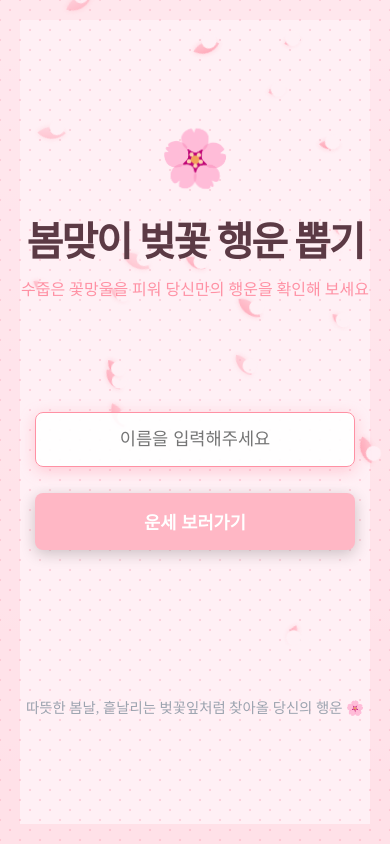
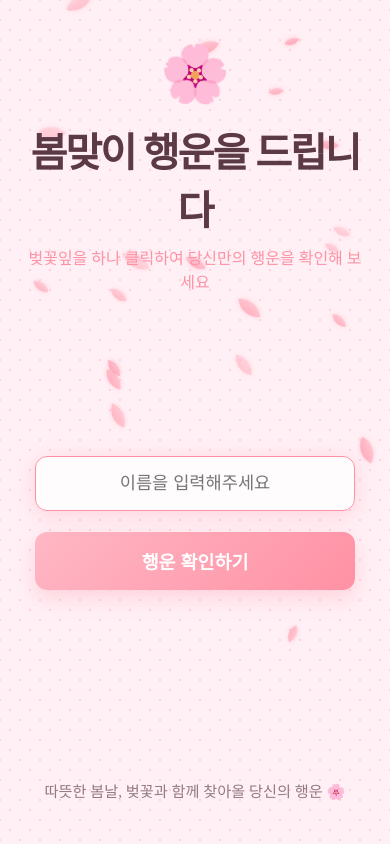
Before and after one commit to KIN0PIOO/-fortune-cookie, a React (Vite) app: page / in a window 390 px wide. Built offline with nearby package versions, Linux system fonts and the light colour scheme.

Commit message:
spring edtion 3

```diff
--- a/src/App.css
+++ b/src/App.css
@@ -4,7 +4,7 @@
   flex-direction: column;
   align-items: center;
   justify-content: center;
-  padding: 1rem;
+  padding: 1.5rem;
   width: 100%;
   max-width: 1200px;
   margin: 0 auto;
@@ -13,42 +13,27 @@
   overflow-x: hidden;
 }
 
-/* Decorative background overlay */
-.pattern-overlay {
-  position: absolute;
-  top: 0;
-  left: 0;
-  width: 100%;
-  height: 100%;
-  border: 20px solid transparent;
-  border-image: linear-gradient(to bottom, var(--color-primary), var(--color-secondary)) 1;
-  opacity: 0.15;
-  pointer-events: none;
-  z-index: -1;
-}
-
 header {
-  margin-bottom: 3rem;
+  margin-bottom: 3.5rem;
   text-align: center;
   position: relative;
 }
 
-.cherry-blossom {
+.cherry-blossom-emoji {
   font-size: 3.5rem;
-  margin: 0 auto 1rem;
+  margin: 0 auto 0.8rem;
   animation: float 3s ease-in-out infinite;
   display: inline-block;
-  user-select: none;
 }
 
 @keyframes float {
   0% { transform: translateY(0px) rotate(0deg); }
-  50% { transform: translateY(-10px) rotate(5deg); }
+  50% { transform: translateY(-8px) rotate(5deg); }
   100% { transform: translateY(0px) rotate(0deg); }
 }
 
 h1 {
-  font-size: 4rem;
+  font-size: 3.5rem;
   color: var(--color-text);
   margin-bottom: 0.5rem;
   font-weight: 700;
@@ -68,15 +53,16 @@ h1 {
   align-items: center;
   justify-content: center;
   position: relative;
-  min-height: 400px;
+  min-height: 350px;
   width: 100%;
 }
 
+/* Name Input Section */
 .name-input-container {
   display: flex;
   flex-direction: column;
   align-items: center;
-  gap: 1.5rem;
+  gap: 1.2rem;
   width: 100%;
   max-width: 320px;
   animation: fadeIn 0.8s ease;
@@ -85,112 +71,143 @@ h1 {
 .name-input {
   width: 100%;
   padding: 1rem 1.5rem;
-  border-radius: 8px;
-  border: 1px solid #ddd;
-  background: rgba(255, 255, 255, 0.9);
+  border-radius: 12px;
+  border: 1px solid #ff91a422;
+  background: rgba(255, 255, 255, 0.8);
+  backdrop-filter: blur(5px);
   font-size: 1.1rem;
   text-align: center;
   transition: all 0.3s;
-  box-shadow: 0 4px 10px rgba(0, 0, 0, 0.05);
+  box-shadow: 0 4px 15px rgba(255, 145, 164, 0.1);
+  color: var(--color-text);
 }
 
 .name-input:focus {
   outline: none;
   border-color: var(--color-secondary);
-  box-shadow: 0 4px 15px rgba(255, 145, 164, 0.4);
+  box-shadow: 0 4px 20px rgba(255, 145, 164, 0.3);
   transform: translateY(-2px);
 }
 
 .start-btn {
   width: 100%;
   padding: 1rem;
-  background: var(--color-primary);
+  background: linear-gradient(135deg, var(--color-primary), var(--color-secondary));
   color: white;
   border: none;
-  border-radius: 8px;
-  font-size: 1.1rem;
+  border-radius: 12px;
+  font-size: 1.15rem;
   font-weight: bold;
   cursor: pointer;
   transition: all 0.3s;
-  box-shadow: 0 4px 15px rgba(0, 0, 0, 0.2);
+  box-shadow: 0 8px 20px rgba(255, 145, 164, 0.3);
 }
 
 .start-btn:hover {
-  background: var(--color-secondary);
-  transform: translateY(-2px);
-  box-shadow: 0 6px 20px rgba(0, 0, 0, 0.3);
+  transform: translateY(-3px);
+  box-shadow: 0 12px 25px rgba(255, 145, 164, 0.4);
 }
 
-@keyframes fadeIn {
-  from {
-    opacity: 0;
-    transform: translateY(10px);
-  }
-
-  to {
-    opacity: 1;
-    transform: translateY(0);
-  }
-}
-
+/* Blossoms Grid */
 .blossoms-grid {
   display: flex;
+  justify-content: center;
   gap: 3rem;
   transition: all 0.6s cubic-bezier(0.175, 0.885, 0.32, 1.275);
-  perspective: 1000px;
-  /* Essential for 3D context */
 }
 
 .blossoms-grid.focused {
   gap: 0;
-  transform: translateY(-20px) scale(1.1);
+  transform: scale(1.2);
 }
 
-.blossom-wrapper {
-  display: flex;
-  justify-content: center;
-  transition: all 0.5s ease;
-  position: relative;
+/* Reveal Area */
+.reveal-area {
+  animation: fadeInDown 0.8s ease;
+  text-align: center;
+  width: 100%;
+  max-width: 450px;
+}
+
+.user-name-tag {
+    background: linear-gradient(135deg, var(--color-primary), var(--color-secondary));
+    color: white;
+    padding: 0.5rem 1.5rem;
+    border-radius: 25px;
+    font-size: 1.25rem;
+    font-weight: bold;
+    margin-bottom: 2rem;
+    display: inline-block;
+    box-shadow: 0 4px 15px rgba(255, 145, 164, 0.3);
+    z-index: 2;
+}
+
+.fortune-paper-box {
+  background: rgba(255, 255, 255, 0.8);
+  backdrop-filter: blur(10px);
+  border-radius: 24px;
+  padding: 3rem 2rem;
+  box-shadow: 0 15px 40px rgba(255, 145, 164, 0.15);
+  border: 1px solid rgba(255, 255, 255, 0.6);
+}
+
+.fortune-text {
+  font-size: 1.5rem;
+  line-height: 1.6;
+  color: var(--color-text);
+  margin-bottom: 2rem;
+  word-break: keep-all;
+  font-weight: 500;
+}
+
+.lucky-numbers {
+    background: rgba(255, 209, 220, 0.3);
+    display: inline-block;
+    padding: 0.8rem 1.5rem;
+    border-radius: 30px;
+    color: var(--color-text);
+    font-weight: bold;
+    font-size: 1.1rem;
+    margin-bottom: 2.5rem;
+}
+
+.reset-btn {
+  background: rgba(255, 255, 255, 0.6);
+  color: var(--color-secondary);
+  border: 1.5px solid var(--color-secondary);
+  border-radius: 30px;
+  padding: 0.8rem 2rem;
+  font-size: 1.05rem;
+  font-weight: 700;
+  cursor: pointer;
+  transition: all 0.3s;
+}
+
+.reset-btn:hover {
+  background: var(--color-secondary);
+  color: white;
+  transform: scale(1.05);
+}
+
+@keyframes fadeIn {
+  from { opacity: 0; transform: translateY(10px); }
+  to { opacity: 1; transform: translateY(0); }
+}
+
+@keyframes fadeInDown {
+  from { opacity: 0; transform: translateY(-20px); }
+  to { opacity: 1; transform: translateY(0); }
 }
 
 footer {
-  margin-top: 4rem;
-  color: #9ca3af;
-  font-size: 0.9rem;
+  margin-top: 5rem;
+  color: #947a83;
+  font-size: 0.95rem;
 }
 
 @media (max-width: 600px) {
-  .App {
-    padding: 0.5rem;
-  }
-
-  header {
-    margin-bottom: 2rem;
-  }
-
-  h1 {
-    font-size: 2.5rem;
-  }
-
-  .subtitle {
-    font-size: 1rem;
-  }
-
-  .blossoms-grid {
-    flex-direction: row;
-    /* 세로 대신 가로 유지 */
-    gap: 1rem;
-    /* 간격 축소 */
-    transform: scale(0.8);
-    /* 전체적으로 축소 */
-  }
-
-  .blossoms-grid.focused {
-    transform: translateY(-10px) scale(1);
-    gap: 0;
-  }
-
-  .game-area {
-    min-height: 300px;
-  }
+  h1 { font-size: 2.5rem; }
+  .subtitle { font-size: 1rem; }
+  .blossoms-grid { gap: 1rem; transform: scale(0.85); }
+  .fortune-text { font-size: 1.3rem; }
 }
--- a/src/App.jsx
+++ b/src/App.jsx
@@ -2,7 +2,6 @@ import { useState } from 'react'
 import './App.css'
 import { fortunes } from './data/fortunes'
 import CherryBlossom from './components/CherryBlossom'
-import FortuneSlip from './components/FortuneSlip'
 import CherryBlossomPetals from './components/CherryBlossomPetals'
 
 function App() {
@@ -17,7 +16,7 @@ function App() {
     setGameState('CHOOSING');
   };
 
-  const handleBlossomClick = (id) => {
+  const handlePetalClick = (id) => {
     if (gameState !== 'CHOOSING') return;
 
     setSelectedId(id);
@@ -29,7 +28,7 @@ function App() {
     setTimeout(() => {
       setFortune(randomFortune);
       setGameState('REVEALED');
-    }, 1000); // slightly longer for the beautiful bloom animation
+    }, 1300);
   };
 
   const handleReset = () => {
@@ -43,9 +42,9 @@ function App() {
       <CherryBlossomPetals />
       <div className="pattern-overlay"></div>
       <header>
-        <div className="cherry-blossom">🌸</div>
-        <h1>봄맞이 벚꽃 행운 뽑기</h1>
-        <p className="subtitle">수줍은 꽃망울을 피워 당신만의 행운을 확인해 보세요</p>
+        <div className="cherry-blossom-emoji">🌸</div>
+        <h1>봄맞이 행운을 드립니다</h1>
+        <p className="subtitle">벚꽃잎을 하나 클릭하여 당신만의 행운을 확인해 보세요</p>
       </header>
 
       <main className="game-area">
@@ -64,7 +63,7 @@ function App() {
               className="start-btn"
               onClick={(e) => handleStart(e.target.previousSibling.value)}
             >
-              운세 보러가기
+              행운 확인하기
             </button>
           </div>
         )}
@@ -72,13 +71,14 @@ function App() {
         {gameState !== 'REVEALED' && gameState !== 'ENTERING_NAME' && (
           <div className={`blossoms-grid ${gameState !== 'CHOOSING' ? 'focused' : ''}`}>
             {[1, 2, 3].map((id) => {
-              if (gameState !== 'CHOOSING' && selectedId !== id) return null;
+              // During blooming, only show the selected one
+              if (gameState === 'BLOOMING' && selectedId !== id) return null;
 
               return (
                 <div key={id} className={`blossom-wrapper ${selectedId === id ? 'active' : ''}`}>
                   <CherryBlossom
                     isOpen={selectedId === id && gameState !== 'CHOOSING'}
-                    onClick={() => handleBlossomClick(id)}
+                    onClick={() => handlePetalClick(id)}
                   />
                 </div>
               );
@@ -87,12 +87,27 @@ function App() {
         )}
 
         {gameState === 'REVEALED' && (
-          <FortuneSlip message={fortune} userName={userName} onReset={handleReset} />
+          <div className="reveal-area">
+            <div className="user-name-tag">{userName}님의 벚꽃 행운</div>
+            <div className="fortune-paper-box">
+              <p className="fortune-text">"{userName}님의 찾아올 봄날은 {fortune}"</p>
+              <div className="lucky-numbers">
+                행운의 숫자: {(() => {
+                  const numbers = new Set();
+                  while (numbers.size < 6) {
+                    numbers.add(Math.floor(Math.random() * 45) + 1);
+                  }
+                  return Array.from(numbers).sort((a, b) => a - b).join(', ');
+                })()}
+              </div>
+              <button className="reset-btn" onClick={handleReset}>다른 꽃잎 뽑기</button>
+            </div>
+          </div>
         )}
       </main>
 
       <footer>
-        <p>따뜻한 봄날, 흩날리는 벚꽃잎처럼 찾아올 당신의 행운 🌸</p>
+        <p>따뜻한 봄날, 벚꽃과 함께 찾아올 당신의 행운 🌸</p>
       </footer>
     </div>
   )
--- a/src/components/CherryBlossom.css
+++ b/src/components/CherryBlossom.css
@@ -1,126 +1,84 @@
-.blossom-container {
+.petal-3d-container {
     position: relative;
-    width: 150px;
-    height: 150px;
+    width: 180px;
+    height: 180px;
     cursor: pointer;
     display: flex;
     justify-content: center;
     align-items: center;
     transition: transform 0.3s ease;
+    perspective: 1000px;
 }
 
-.blossom-container:hover {
-    transform: translateY(-5px) scale(1.05);
+.petal-3d-container:hover {
+    transform: translateY(-8px) scale(1.05);
 }
 
-/* Base flower setting */
-.flower {
+.petal-main {
     position: relative;
-    width: 60px;
-    height: 60px;
-    transition: all 0.8s cubic-bezier(0.25, 0.8, 0.25, 1);
-    transform: scale(0.8);
+    width: 100%;
+    height: 100%;
+    display: flex;
+    justify-content: center;
+    align-items: center;
+    transition: all 1.3s cubic-bezier(0.25, 1, 0.5, 1);
+    z-index: 5;
 }
 
-.blossom-container.open .flower {
-    transform: scale(1.5) rotate(15deg);
+.petal-img {
+    width: 140px;
+    height: auto;
+    object-fit: contain;
+    filter: drop-shadow(0 5px 15px rgba(255, 145, 164, 0.2));
 }
 
-/* Petals */
-.petal {
-    position: absolute;
-    width: 40px;
-    height: 60px;
-    background: linear-gradient(135deg, #ffb7c5, #ff91a4);
-    border-radius: 50% 50% 10% 10%;
-    transform-origin: bottom center;
-    top: -20px;
-    left: 10px;
-    box-shadow: 0 0 10px rgba(255, 145, 164, 0.3);
-    transition: all 0.8s cubic-bezier(0.25, 0.8, 0.25, 1);
-    opacity: 0.9;
+/* Fluttering Away Animation (Whole Petal) */
+.petal-3d-container.open .petal-main {
+    /* Flies up and into the wind, spinning and shrinking */
+    transform: translate(250px, -350px) rotate3d(1, 1, 1, 360deg) scale(0.1);
+    opacity: 0;
+    pointer-events: none;
 }
 
-/* Small indentation at the top of petal (cherry blossom signature) */
-.petal::after {
-    content: '';
+/* Shadow underneath the petal */
+.shadow {
     position: absolute;
-    top: -5px;
+    bottom: 25px;
     left: 50%;
     transform: translateX(-50%);
-    width: 15px;
+    width: 100px;
     height: 15px;
-    background: var(--color-bg); /* Match app background to cut out */
+    background: rgba(0, 0, 0, 0.08);
     border-radius: 50%;
+    filter: blur(5px);
     transition: all 0.8s ease;
+    z-index: 1;
 }
 
-/* Initial closed bud state (petals wrapped tightly) */
-.p1 { transform: rotate(0deg) scaleY(0.6); z-index: 5; }
-.p2 { transform: rotate(72deg) scaleY(0.6); z-index: 4; }
-.p3 { transform: rotate(144deg) scaleY(0.6); z-index: 3; }
-.p4 { transform: rotate(216deg) scaleY(0.6); z-index: 2; }
-.p5 { transform: rotate(288deg) scaleY(0.6); z-index: 1; }
+.petal-3d-container.open .shadow {
+    width: 0;
+    opacity: 0;
+}
 
-.center {
+/* Visual particles */
+.petal-particle {
     position: absolute;
     top: 50%;
     left: 50%;
-    transform: translate(-50%, -50%);
-    width: 15px;
-    height: 15px;
-    background: #ffccb6;
-    border-radius: 50%;
-    box-shadow: 0 0 8px #ff91a4;
-    z-index: 6;
-    opacity: 0;
-    transition: opacity 0.8s ease;
-}
-
-/* Blooming (open) state */
-.flower.blooming .p1 { transform: rotate(0deg) translateY(-25px) scale(1); }
-.flower.blooming .p2 { transform: rotate(72deg) translateY(-25px) scale(1); }
-.flower.blooming .p3 { transform: rotate(144deg) translateY(-25px) scale(1); }
-.flower.blooming .p4 { transform: rotate(216deg) translateY(-25px) scale(1); }
-.flower.blooming .p5 { transform: rotate(288deg) translateY(-25px) scale(1); }
-.flower.blooming .center { opacity: 1; }
-
-/* The shadow under the bud/flower */
-.shadow {
-    position: absolute;
-    bottom: -15px;
-    left: 50%;
-    transform: translateX(-50%);
-    width: 80px;
-    height: 15px;
-    background: rgba(0, 0, 0, 0.08);
-    border-radius: 50%;
-    filter: blur(4px);
-    transition: width 0.8s ease, background 0.8s ease;
-}
-
-.blossom-container.open .shadow {
-    width: 120px;
-    background: rgba(255, 145, 164, 0.2);
-}
-
-/* Magic dust animation when blooming */
-.magic-dust {
-    position: absolute;
-    width: 6px;
-    height: 6px;
-    background: #fff;
-    border-radius: 50%;
-    box-shadow: 0 0 10px #ffb7c5, 0 0 20px #ffb7c5;
-    opacity: 0;
+    font-size: 1.5rem;
+    pointer-events: none;
     z-index: 10;
 }
 
-.d1 { animation: float-up 1.5s ease-out forwards; left: 30%; top: 40%; }
-.d2 { animation: float-up 1.8s ease-out forwards 0.2s; left: 70%; top: 30%; }
-.d3 { animation: float-up 1.4s ease-out forwards 0.1s; left: 50%; top: 10%; }
+.p1 { animation: floatUpLeft 1.2s forwards; }
+.p2 { animation: floatUpRight 1s forwards; animation-delay: 0.2s; }
 
-@keyframes float-up {
-    0% { transform: translateY(0) scale(0.5); opacity: 1; }
-    100% { transform: translateY(-50px) scale(1.5); opacity: 0; }
+@keyframes floatUpLeft {
+    0% { opacity: 1; transform: translate(-50%, -50%) scale(1); }
+    100% { opacity: 0; transform: translate(-150px, -250px) rotate(-45deg) scale(2); }
 }
+
+@keyframes floatUpRight {
+    0% { opacity: 1; transform: translate(-50%, -50%) scale(1); }
+    100% { opacity: 0; transform: translate(150px, -230px) rotate(45deg) scale(1.5); }
+}
--- a/src/data/fortunes.js
+++ b/src/data/fortunes.js
@@ -1,5 +1,4 @@
 export const fortunes = [
-    "",
     "새해에는 스승을 만나게 되겠습니다. 나이나 성별, 겉모습과는 상관없이 당신의 내면을 깊이 들여다보고 진심 어린 조언을 건네 줄 귀한 인연입니다. 그 사람과의 대화 속에서 스스로도 몰랐던 가능성을 발견하게 되고, 삶의 방향이 보다 또렷해지는 경험을 하게 될 것입니다. 중요한 것은 의심보다 신뢰를 택하고, 마음의 문을 열어 그 가르침을 온전히 받아들이는 태도입니다.",
 
     "새로운 사람을 만나는 일은 언제나 설렘과 두려움을 함께 안겨줍니다. 그러나 새해에는 꾸밈없는 모습으로 다가갈수록 더 깊은 신뢰가 쌓이겠습니다. 완벽해 보이려 애쓰기보다 서툰 부분까지 솔직하게 드러낼 때 관계는 더욱 단단해집니다. 거짓 없는 태도와 따뜻한 진심이 향기처럼 퍼져 오래도록 이어질 인연으로 발전하게 될 것입니다.",
```
Also changed, not shown: src/components/CherryBlossom.jsx (+9 -14 lines), src/components/FortuneSlip.css (deleted, +0 -157 lines), src/components/FortuneSlip.jsx (deleted, +0 -39 lines), src/assets/petal.png (added), src/assets/petal_raw.png (added).
